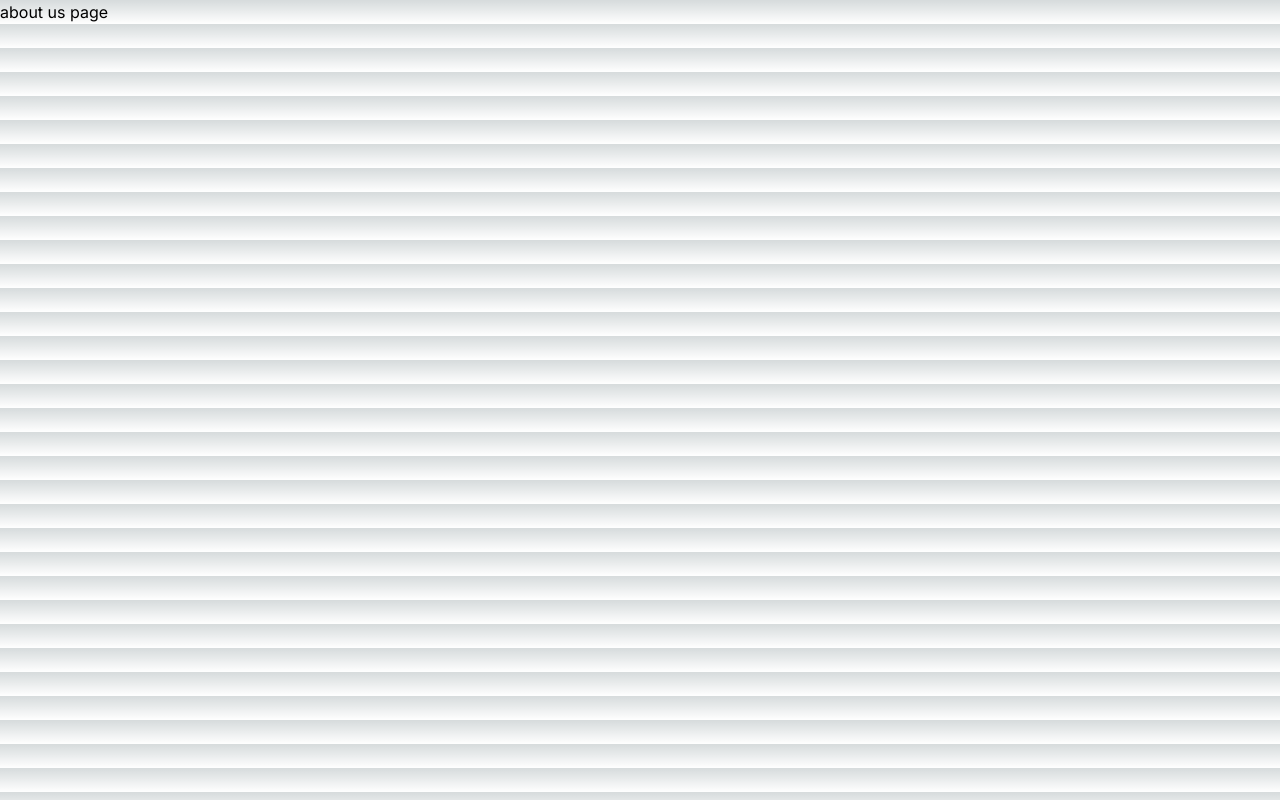
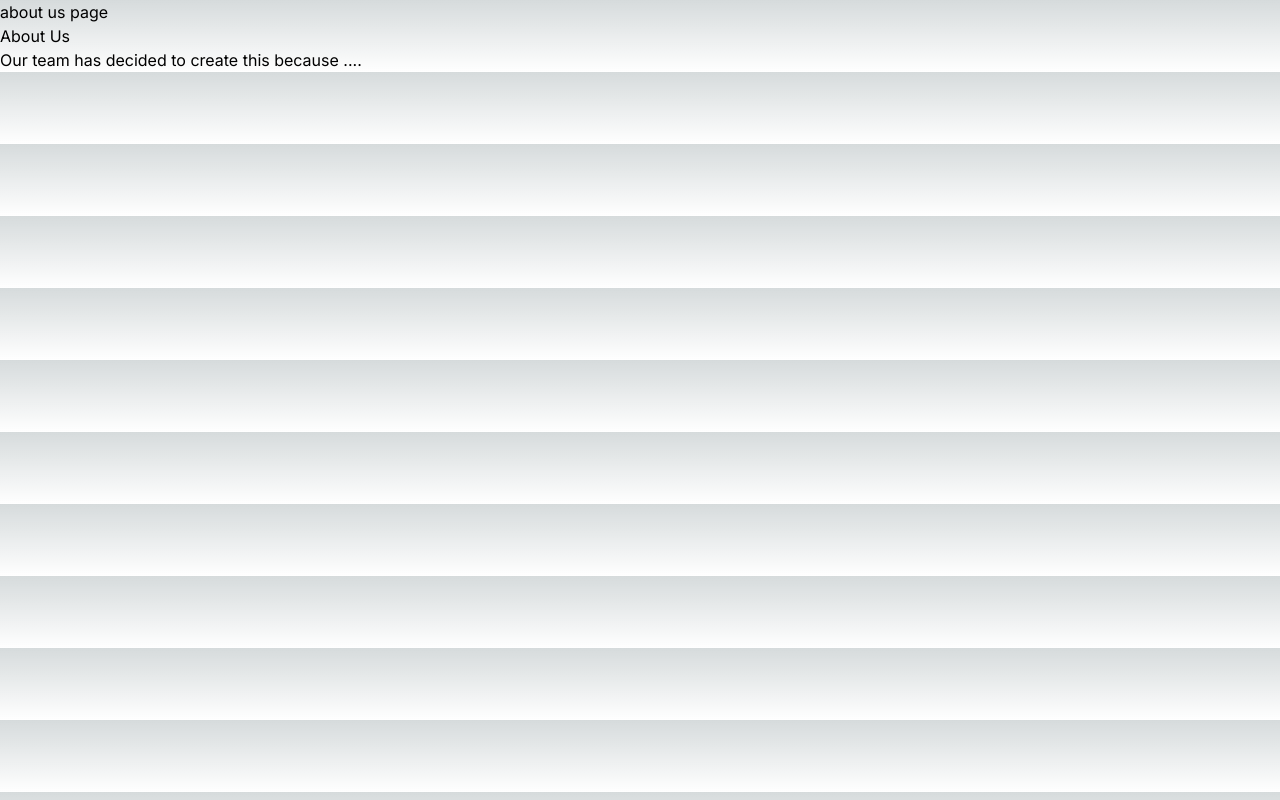
Before and after one commit to SHasan59/Polar, a Next.js app: page /aboutus in a window 1280 px wide. Built offline with nearby package versions, Linux system fonts and the light colour scheme.

Commit message:
Started working on about us

```diff
--- a/src/app/aboutus/page.tsx
+++ b/src/app/aboutus/page.tsx
@@ -1,7 +1,10 @@
+
+import AboutUsMain from "../components/aboutusmain";
+
 
 
 export default function About() {
   return (
- <div>about us page</div>
+   <AboutUsMain/>
   );
 }
--- /dev/null
+++ b/src/app/components/aboutusmain.tsx
@@ -0,0 +1,15 @@
+
+
+export default function AboutUsMain() {
+    return (
+      <main>
+
+        <title>About Us</title>
+   <div>about us page</div>
+   <h1>About Us</h1>
+
+   <p>Our team has decided to create this because ....</p>
+
+   </main>
+    );
+  }
```
